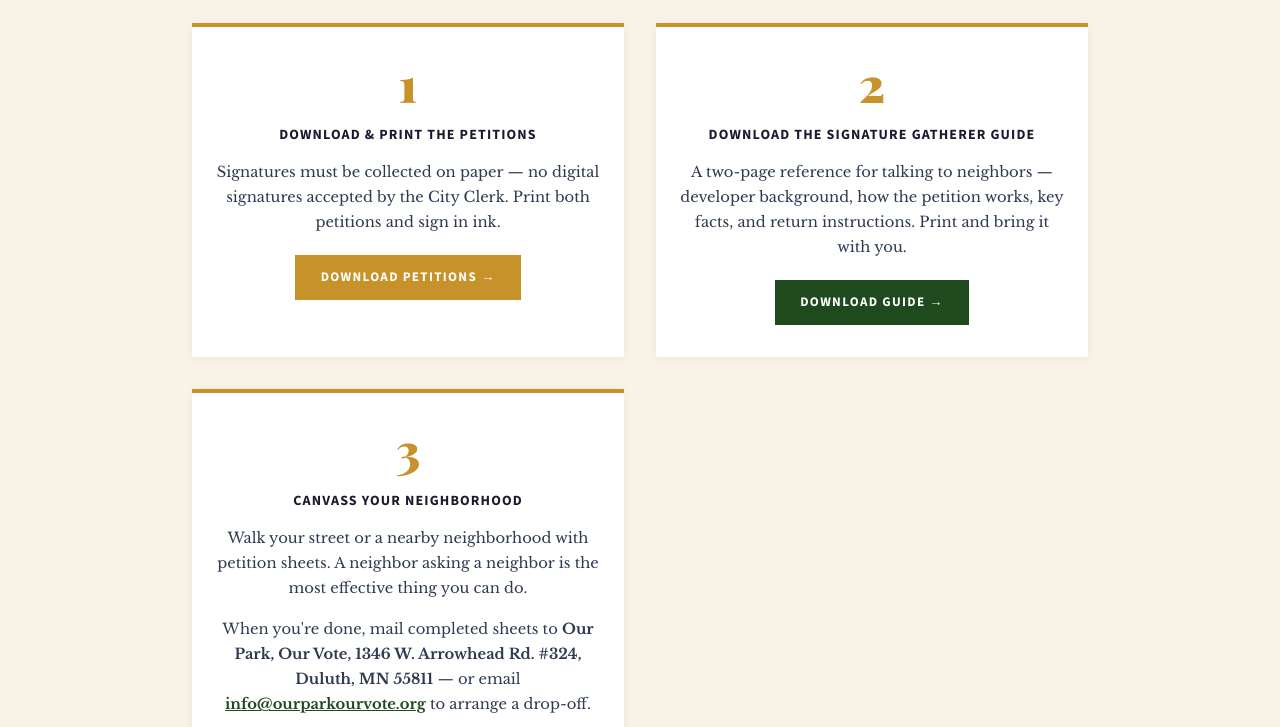
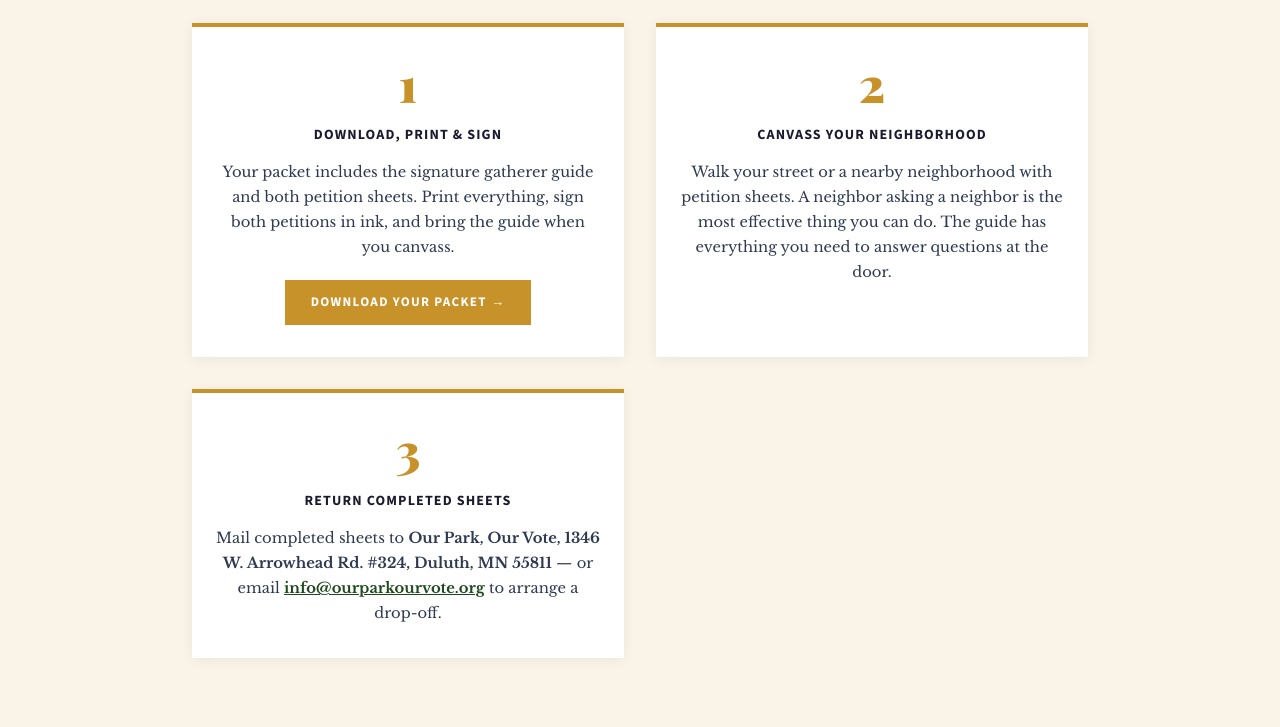
Before and after one commit to mbernstein04/ourparkourvote, a plain HTML site: page thank-you.html in a window 1280 px wide. Shown: the part 660-1387 px from the top of the page. Drawn offline with nearby package versions, Linux system fonts and the light colour scheme; a web font is replaced by a local one.

Commit message:
Update thank-you.html

```diff
--- a/thank-you.html
+++ b/thank-you.html
@@ -172,25 +172,23 @@ nav {
       <!-- Step 1 -->
       <div style="text-align:center;padding:2rem 1.5rem;background:#fff;border-top:4px solid var(--gold);box-shadow:0 2px 12px rgba(0,0,0,0.06);">
         <div style="font-family:'Playfair Display',serif;font-size:3rem;font-weight:900;color:var(--gold);line-height:1;margin-bottom:1rem;">1</div>
-        <h3 style="font-family:'Source Sans 3',sans-serif;font-size:0.88rem;font-weight:800;letter-spacing:0.08em;text-transform:uppercase;color:var(--text-dark);margin-bottom:0.75rem;">Download & Print the Petitions</h3>
-        <p style="font-size:0.92rem;color:var(--text-mid);line-height:1.7;margin-bottom:1.25rem;">Signatures must be collected on paper — no digital signatures accepted by the City Clerk. Print both petitions and sign in ink.</p>
-        <a href="petitions-combined.pdf" target="_blank" style="display:inline-block;background:var(--gold);color:#fff;padding:0.7rem 1.6rem;text-decoration:none;font-family:'Source Sans 3',sans-serif;font-weight:800;font-size:0.82rem;letter-spacing:0.1em;text-transform:uppercase;">Download Petitions →</a>
+        <h3 style="font-family:'Source Sans 3',sans-serif;font-size:0.88rem;font-weight:800;letter-spacing:0.08em;text-transform:uppercase;color:var(--text-dark);margin-bottom:0.75rem;">Download, Print & Sign</h3>
+        <p style="font-size:0.92rem;color:var(--text-mid);line-height:1.7;margin-bottom:1.25rem;">Your packet includes the signature gatherer guide and both petition sheets. Print everything, sign both petitions in ink, and bring the guide when you canvass.</p>
+        <a href="print-and-sign.pdf" target="_blank" style="display:inline-block;background:var(--gold);color:#fff;padding:0.7rem 1.6rem;text-decoration:none;font-family:'Source Sans 3',sans-serif;font-weight:800;font-size:0.82rem;letter-spacing:0.1em;text-transform:uppercase;">Download Your Packet →</a>
       </div>
 
-      <!-- Step 2 — Door Knocker Packet -->
+      <!-- Step 2 -->
       <div style="text-align:center;padding:2rem 1.5rem;background:#fff;border-top:4px solid var(--gold);box-shadow:0 2px 12px rgba(0,0,0,0.06);">
         <div style="font-family:'Playfair Display',serif;font-size:3rem;font-weight:900;color:var(--gold);line-height:1;margin-bottom:1rem;">2</div>
-        <h3 style="font-family:'Source Sans 3',sans-serif;font-size:0.88rem;font-weight:800;letter-spacing:0.08em;text-transform:uppercase;color:var(--text-dark);margin-bottom:0.75rem;">Download the Signature Gatherer Guide</h3>
-        <p style="font-size:0.92rem;color:var(--text-mid);line-height:1.7;margin-bottom:1.25rem;">A two-page reference for talking to neighbors — developer background, how the petition works, key facts, and return instructions. Print and bring it with you.</p>
-        <a href="signature-gatherer-guide.pdf" target="_blank" style="display:inline-block;background:var(--forest-mid);color:#fff;padding:0.7rem 1.6rem;text-decoration:none;font-family:'Source Sans 3',sans-serif;font-weight:800;font-size:0.82rem;letter-spacing:0.1em;text-transform:uppercase;">Download Guide →</a>
+        <h3 style="font-family:'Source Sans 3',sans-serif;font-size:0.88rem;font-weight:800;letter-spacing:0.08em;text-transform:uppercase;color:var(--text-dark);margin-bottom:0.75rem;">Canvass Your Neighborhood</h3>
+        <p style="font-size:0.92rem;color:var(--text-mid);line-height:1.7;margin-bottom:0;">Walk your street or a nearby neighborhood with petition sheets. A neighbor asking a neighbor is the most effective thing you can do. The guide has everything you need to answer questions at the door.</p>
       </div>
 
       <!-- Step 3 -->
       <div style="text-align:center;padding:2rem 1.5rem;background:#fff;border-top:4px solid var(--gold);box-shadow:0 2px 12px rgba(0,0,0,0.06);">
         <div style="font-family:'Playfair Display',serif;font-size:3rem;font-weight:900;color:var(--gold);line-height:1;margin-bottom:1rem;">3</div>
-        <h3 style="font-family:'Source Sans 3',sans-serif;font-size:0.88rem;font-weight:800;letter-spacing:0.08em;text-transform:uppercase;color:var(--text-dark);margin-bottom:0.75rem;">Canvass Your Neighborhood</h3>
-        <p style="font-size:0.92rem;color:var(--text-mid);line-height:1.7;margin-bottom:1rem;">Walk your street or a nearby neighborhood with petition sheets. A neighbor asking a neighbor is the most effective thing you can do.</p>
-        <p style="font-size:0.92rem;color:var(--text-mid);line-height:1.7;margin-bottom:0;">When you're done, mail completed sheets to <strong>Our Park, Our Vote, 1346 W. Arrowhead Rd. #324, Duluth, MN 55811</strong> — or email <a href="mailto:info@ourparkourvote.org" style="color:var(--forest-mid);font-weight:700;">info@ourparkourvote.org</a> to arrange a drop-off.</p>
+        <h3 style="font-family:'Source Sans 3',sans-serif;font-size:0.88rem;font-weight:800;letter-spacing:0.08em;text-transform:uppercase;color:var(--text-dark);margin-bottom:0.75rem;">Return Completed Sheets</h3>
+        <p style="font-size:0.92rem;color:var(--text-mid);line-height:1.7;margin-bottom:0;">Mail completed sheets to <strong>Our Park, Our Vote, 1346 W. Arrowhead Rd. #324, Duluth, MN 55811</strong> — or email <a href="mailto:info@ourparkourvote.org" style="color:var(--forest-mid);font-weight:700;">info@ourparkourvote.org</a> to arrange a drop-off.</p>
       </div>
 
     </div>
@@ -223,9 +221,4 @@ nav {
 <div style="height:4px;background:linear-gradient(90deg,transparent,var(--gold),transparent);"></div>
 <footer style="background:var(--night-sky-deep);color:rgba(255,255,255,0.6);padding:3rem 2rem;text-align:center;">
   <div style="font-family:'Righteous','Arial Black',sans-serif;font-size:1.5rem;color:var(--gold-light);margin-bottom:0.5rem;text-transform:uppercase;"><span style="color:#fff">Our</span> Park. <span style="color:#fff">Our</span> Vote.</div>
-  <p style="font-size:0.82rem;line-height:1.8;margin-bottom:0.3rem;">Paid for by Our Park Our Vote, a not-for-profit, community-driven initiative.</p>
-  <p style="font-size:0.82rem;"><a href="/" style="color:var(--gold-light);">ourparkourvote.org</a></p>
-</footer>
-
-</body>
-</html>
+  <p style="font-size:0.82rem;line-height:1.8;margin-bottom:0.3rem;">Paid for by Our Park Our Vote, a not-for-profit, community-driven init
```
